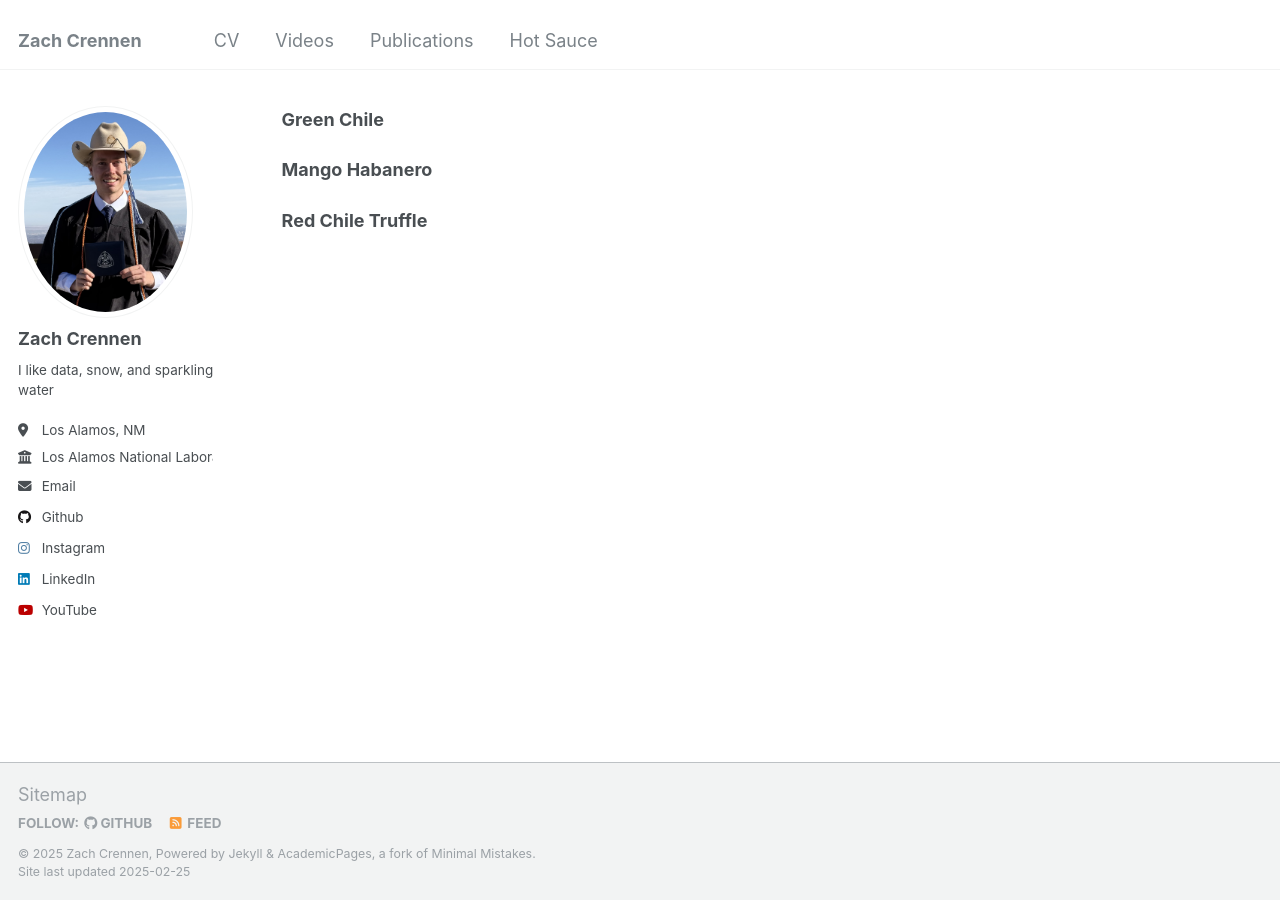
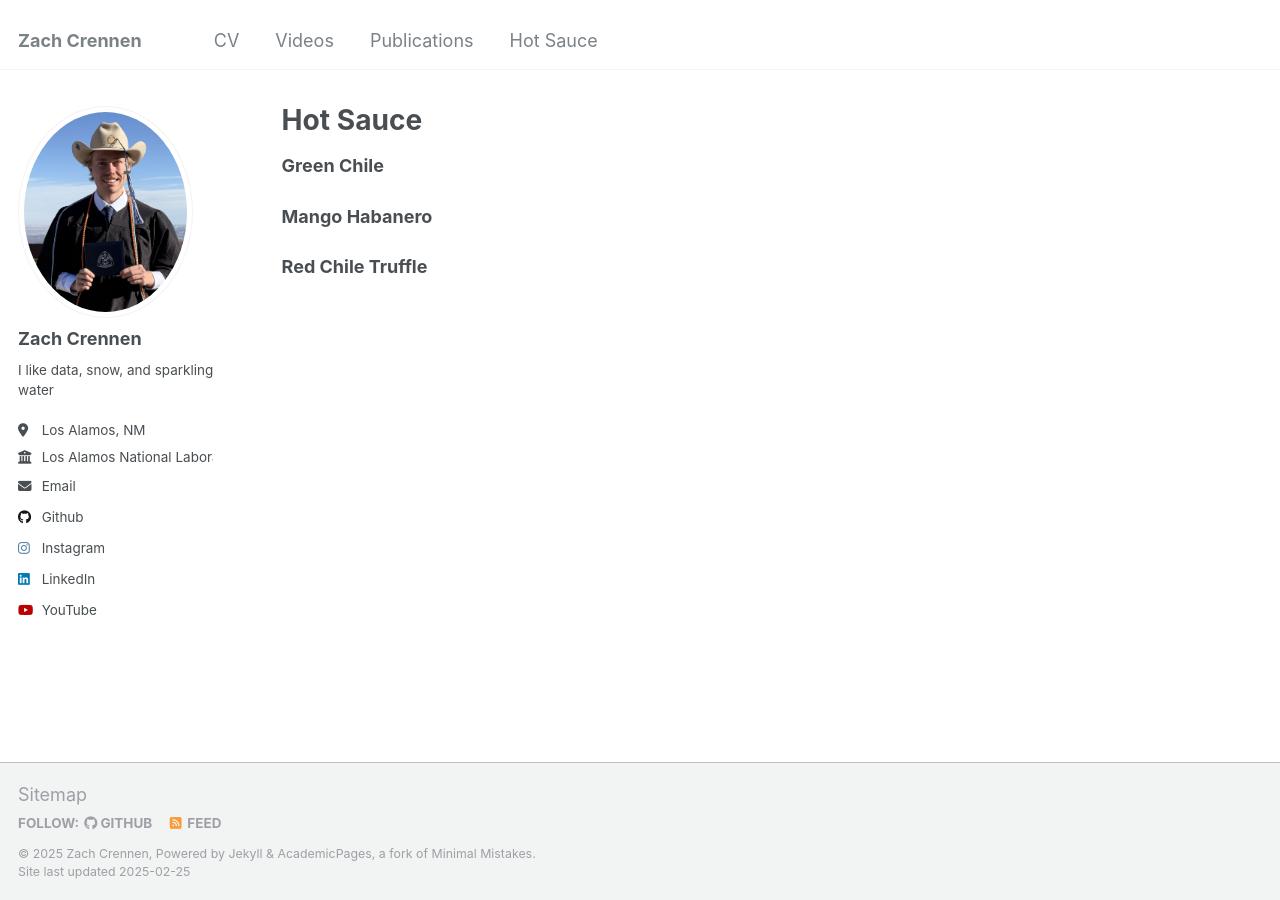
Before and after one commit to zcrennen/zcrennen.github.io, a Jekyll site: the page built from _pages/hotSauce.md, in a window 1280 px wide. Built offline with Jekyll 4.4.1, drawn with Linux system fonts in a browser that asks for light colours; our own code applies the rules of GitHub Pages for plain Markdown files.

Commit message:
added hot sauce header

```diff
--- a/_pages/hotSauce.md
+++ b/_pages/hotSauce.md
@@ -1,3 +1,9 @@
+---
+layout: archive
+title: "Hot Sauce"
+permalink: /hotSauce/
+---
+
 
 **Green Chile**
 
```
